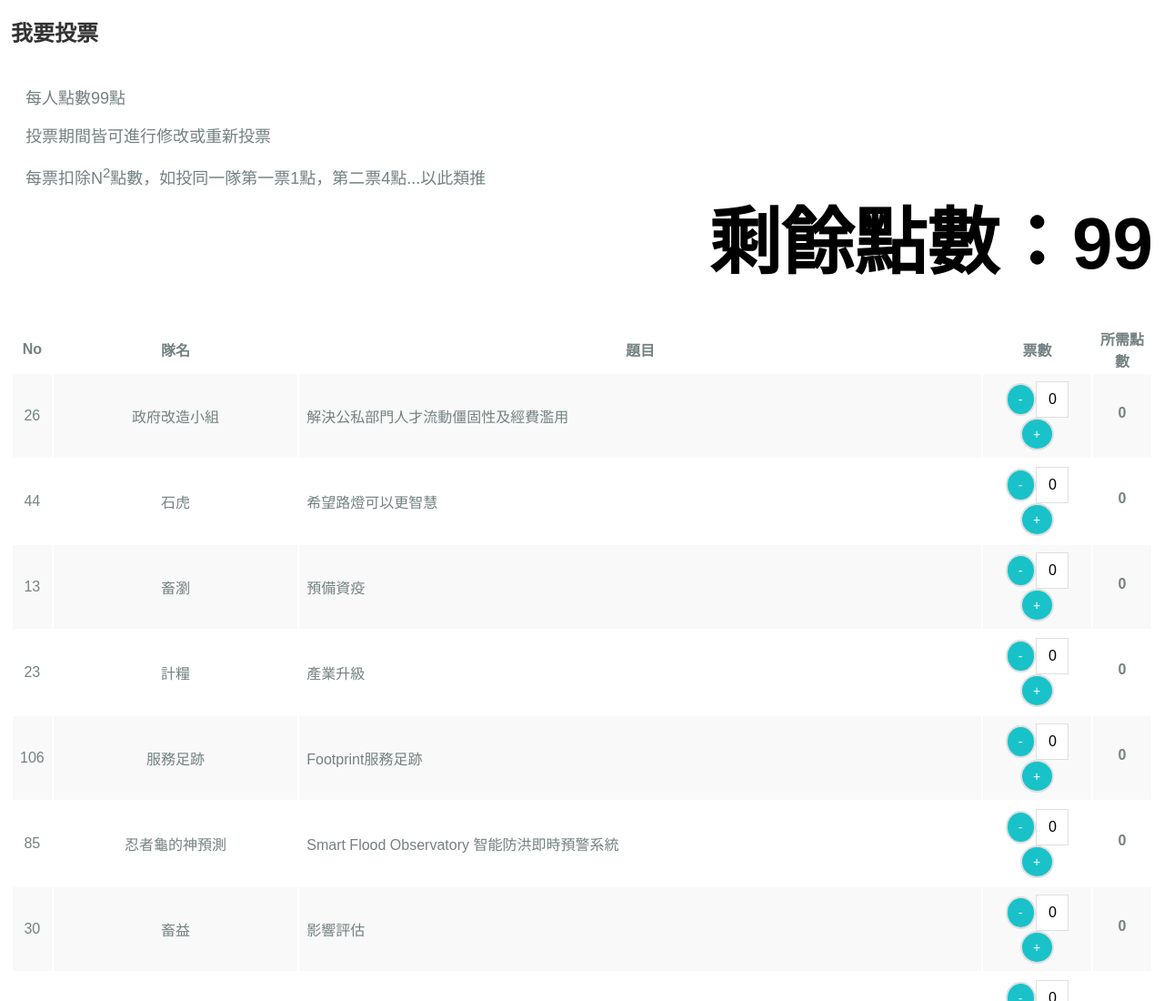
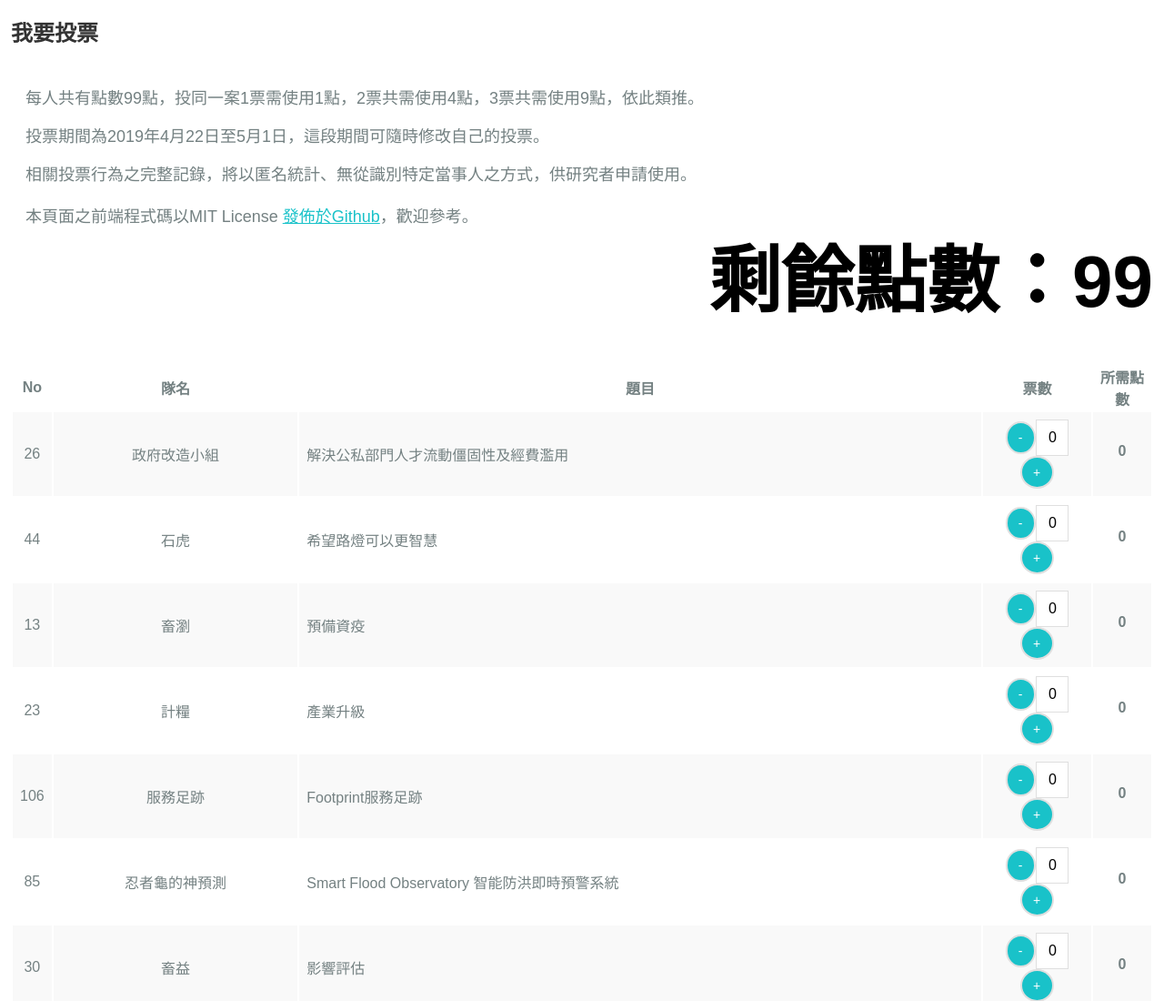
Before and after one commit to PDIS/quadratic-voting-frontend, a plain HTML site: page index.html in a window 1280 px wide. Shown: the top 1100 px of the page at 91% size. Drawn offline with Linux system fonts and the light colour scheme.

Commit message:
fix wording

```diff
--- a/index.html
+++ b/index.html
@@ -184,13 +184,16 @@
                     <div class="row">
                         <div class="col-md-12">
                             <p class="text-left" style="margin:0 0 4px 16px">
-                                每人點數99點
+                                每人共有點數99點，投同一案1票需使用1點，2票共需使用4點，3票共需使用9點，依此類推。
                             </p>
                             <p class="text-left" style="margin:0 0 4px 16px">
-                                投票期間皆可進行修改或重新投票
+                                投票期間為2019年4月22日至5月1日，這段期間可隨時修改自己的投票。
                             </p>
                             <p class="text-left" style="margin:0 0 8px 16px">
-                                每票扣除N<sup>2</sup>點數，如投同一隊第一票1點，第二票4點...以此類推
+                                相關投票行為之完整記錄，將以匿名統計、無從識別特定當事人之方式，供研究者申請使用。
+                            </p>
+                            <p class="text-left" style="margin:0 0 8px 16px">
+                                本頁面之前端程式碼以MIT License <a href="https://github.com/PDIS/quadratic-voting-frontend">發佈於Github</a>，歡迎參考。
                             </p>
                         </div>
                     </div>
```
